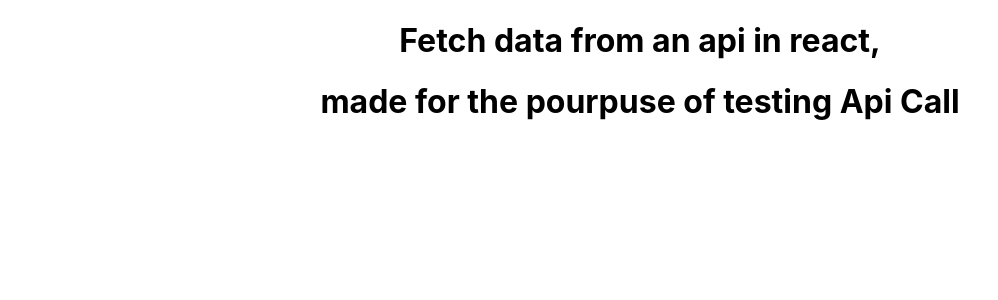
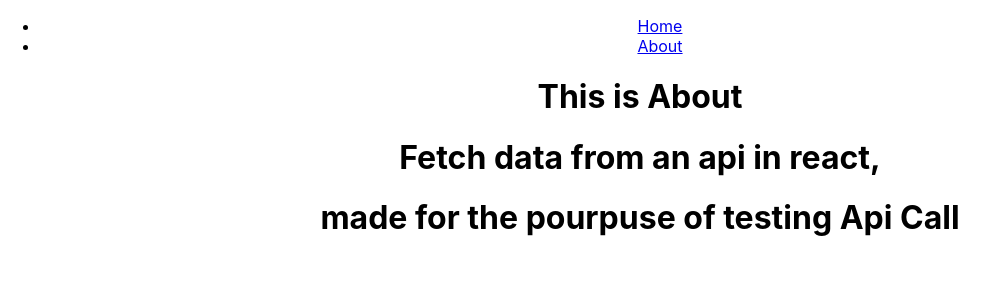
Before and after one commit to EdQuin/RickandMorty_masters_project, a React (Create React App) app: page /about in a window 1280 px wide. Shown: the top 300 px of the page, without its empty margins (0-998 px from the left). Built offline with nearby package versions, Linux system fonts and the light colour scheme; no server answers.

Commit message:
Routing working

```diff
--- a/src/App.js
+++ b/src/App.js
@@ -1,4 +1,7 @@
 import React from "react";
+import { Link, Route, Routes } from "react-router-dom";
+import Home from "./pages/Home";
+import About from "./pages/About";
 import "./App.css";
 
 export default function App () {
@@ -14,10 +17,24 @@
     .catch((err) => console.log(err));
 
     return (
-      <div className="App">
-        <h1> Fetch data from an api in react,</h1>
-        <h1>made for the pourpuse of testing Api Call</h1>
-      </div>
+        <div className="App">
+            <nav>
+                <ul>
+                    <li>
+                        <Link to="/">Home</Link>
+                    </li>
+                    <li>
+                        <Link to="/about">About</Link>
+                    </li>
+                </ul>
+            </nav>
+            <Routes>
+                <Route path="/" element={<Home />} />
+                <Route path="/about" element={<About />} />
+            </Routes>
+            <h1> Fetch data from an api in react,</h1>
+            <h1>made for the pourpuse of testing Api Call</h1>
+        </div>
     );
 
 }
--- a/src/index.js
+++ b/src/index.js
@@ -8,7 +8,9 @@
 const root = ReactDOM.createRoot(document.getElementById("root"));
 root.render(
   <React.StrictMode>
+    <BrowserRouter>
     <App />
+    </BrowserRouter>
   </React.StrictMode>
 );
 
--- /dev/null
+++ b/src/pages/About.js
@@ -0,0 +1,9 @@
+import React from "react"
+
+export default function About (){
+
+    return (
+    <h1>This is About</h1>
+    )
+
+}
--- /dev/null
+++ b/src/pages/Home.js
@@ -0,0 +1,9 @@
+import React from "react"
+
+export default function Home (){
+
+    return (
+    <h1>This is Home</h1>
+    )
+
+}
```
